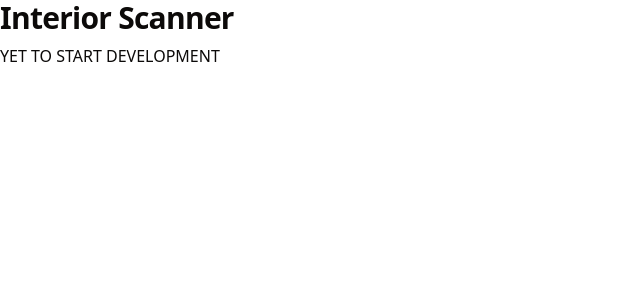
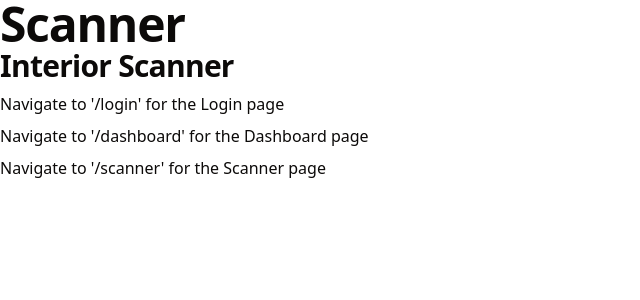
Before and after one commit to BigFudge420/Interior-Scanner, a React (Vite) app in the folder client/: page /scanner in a window 1280 px wide. Shown: the top 300 px of the page, without its empty margins (0-640 px from the left). Built offline with nearby package versions, Linux system fonts and the light colour scheme.

Commit message:
feat: set up react-router-dom and initialize app routing

```diff
--- a/client/package.json
+++ b/client/package.json
@@ -16,6 +16,7 @@
     "lucide-react": "^0.561.0",
     "react": "^19.2.0",
     "react-dom": "^19.2.0",
+    "react-router-dom": "^7.10.1",
     "tailwind-merge": "^3.4.0",
     "tailwindcss": "^4.1.18"
   },
--- a/client/src/App.tsx
+++ b/client/src/App.tsx
@@ -1,10 +1,23 @@
+import { BrowserRouter, Routes, Route } from 'react-router-dom'
+import Login from './pages/Login.jsx'
+import Dashboard from './pages/Dashboard.jsx'
+import Scanner from './pages/Scanner.jsx'
+
 function App() {
 
+
   return (
-    <>
+    <BrowserRouter>
+      <Routes>
+        <Route path="/login" element={<Login/>} />
+        <Route path="/dashboard" element={<Dashboard/>} />
+        <Route path="/scanner" element={<Scanner/>} />
+      </Routes>
       <h2>Interior Scanner</h2>
-      <p>YET TO START DEVELOPMENT</p>
-    </>
+      <p>Navigate to '/login' for the Login page</p>
+      <p>Navigate to '/dashboard' for the Dashboard page</p>
+      <p>Navigate to '/scanner' for the Scanner page</p>
+    </BrowserRouter>
   )
 }
 
--- /dev/null
+++ b/client/src/pages/Dashboard.tsx
@@ -0,0 +1,7 @@
+export default function Dashboard() {
+    return (
+        <>
+            <h1>Dashboard</h1>
+        </>
+    )
+}
--- /dev/null
+++ b/client/src/pages/Login.tsx
@@ -0,0 +1,7 @@
+export default function Login() {
+    return (
+        <>
+            <h1>Login</h1>
+        </>
+    )
+}
--- /dev/null
+++ b/client/src/pages/Scanner.tsx
@@ -0,0 +1,7 @@
+export default function Scanner() {
+    return (
+        <>
+            <h1>Scanner</h1>
+        </>
+    )
+}
```
Also changed, not shown: 1 other file (tests, documents, lock files or other folders).
